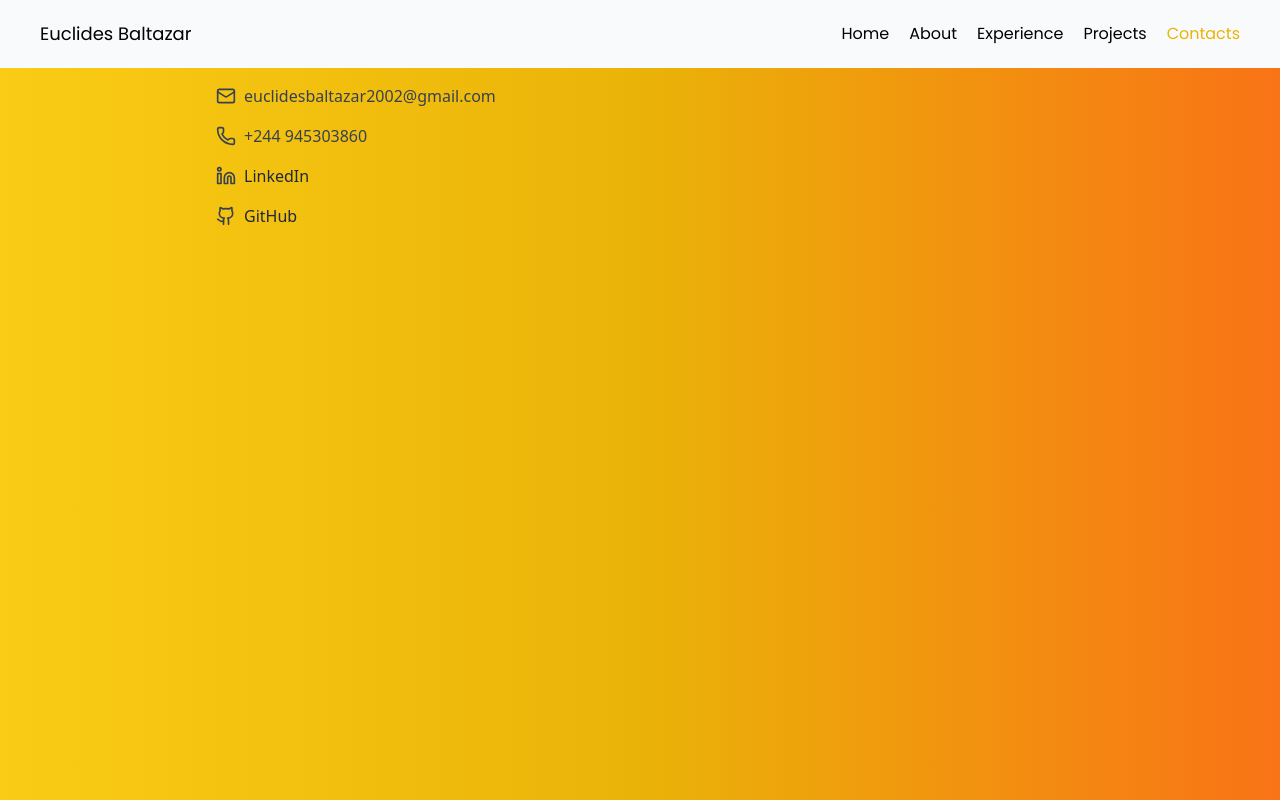
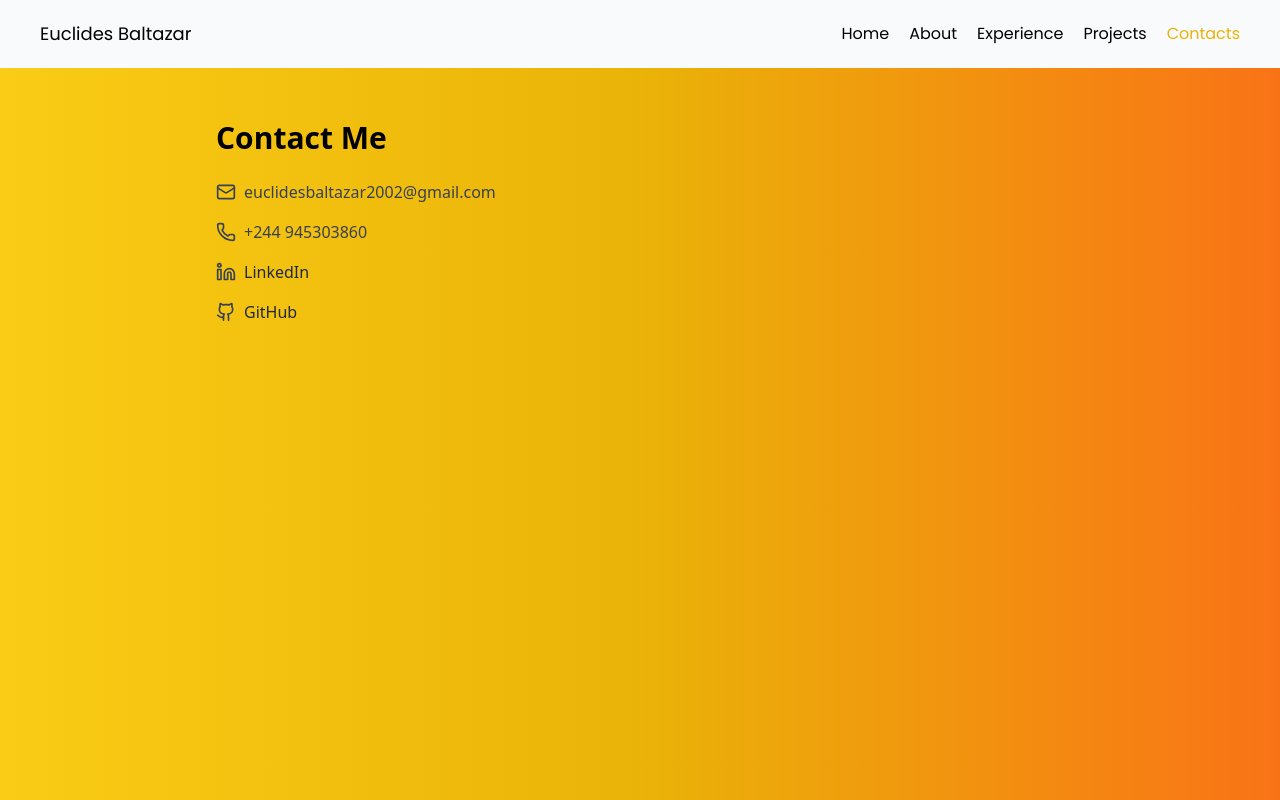
Before and after one commit to TheRealCocky/meu-portfolio-react, a React (Vite) app: page /contact in a window 1280 px wide. Built offline with nearby package versions, Linux system fonts and the light colour scheme.

Commit message:
ajustando o about me content

```diff
--- a/src/components/Contact.jsx
+++ b/src/components/Contact.jsx
@@ -3,6 +3,7 @@ import { Mail, Phone, Linkedin, Github } from 'lucide-react';
 
 const Contact = () => {
     return (
+        <main className='pt-24 min-h-screen'>
         <div className="max-w-4xl mx-auto p-6">
             <h2 className="text-3xl font-bold mb-6">Contact Me</h2>
             <ul className="space-y-4 text-gray-700">
@@ -26,6 +27,7 @@ const Contact = () => {
                 </li>
             </ul>
         </div>
+        </main>
     );
 };
 
```
